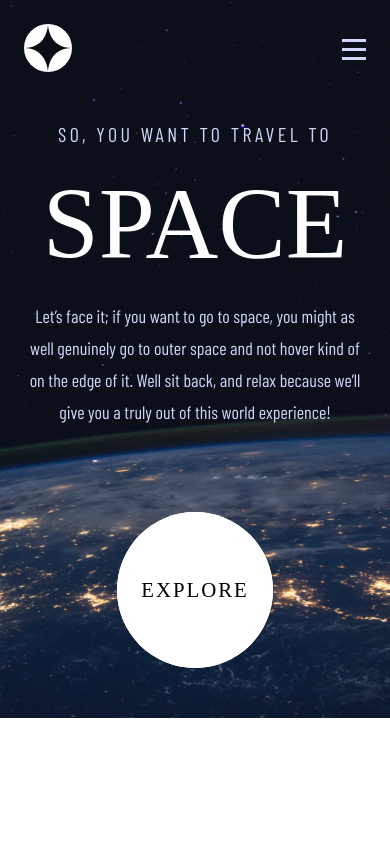
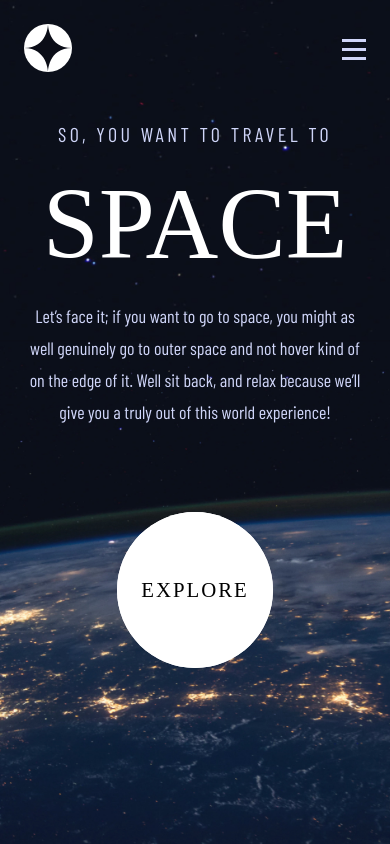
Before and after one commit to sanodzegg/gita-exam, a plain HTML site: page index.html in a window 390 px wide. Drawn offline with nearby package versions, Linux system fonts and the light colour scheme; a web font is replaced by a local one.

Commit message:
mobile responsive fix

```diff
--- a/css/responsive.css
+++ b/css/responsive.css
@@ -71,6 +71,7 @@
     }
     .display-wrapper {
         flex-direction: column;
+        min-height: 80vh;
     }
     .display-info {
         margin-top: 53px;
@@ -160,6 +161,7 @@
         overflow: hidden;
         overflow-y: scroll;
         height: 100%;
+        min-height: 100vh;
     }
     #burgerOpen {
         display: block;
@@ -203,6 +205,9 @@
     }
     .text-wrapper {
         padding: 0 6.400vw;
+    }
+    .text-wrapper h1 {
+        white-space: nowrap;
     }
     .display-info {
         padding: 0 6.400vw;
--- a/css/style.css
+++ b/css/style.css
@@ -7,6 +7,17 @@ body {
     font-family: 'Barlow Condensed', sans-serif;
     background-size: cover;
     background-repeat: no-repeat;
+}
+::-webkit-scrollbar {
+    width: 10px;
+}
+
+::-webkit-scrollbar-track {
+  background: #1C1E26;
+}
+
+::-webkit-scrollbar-thumb {
+  background: #8E9096;
 }
 
 .w-1 {
```
